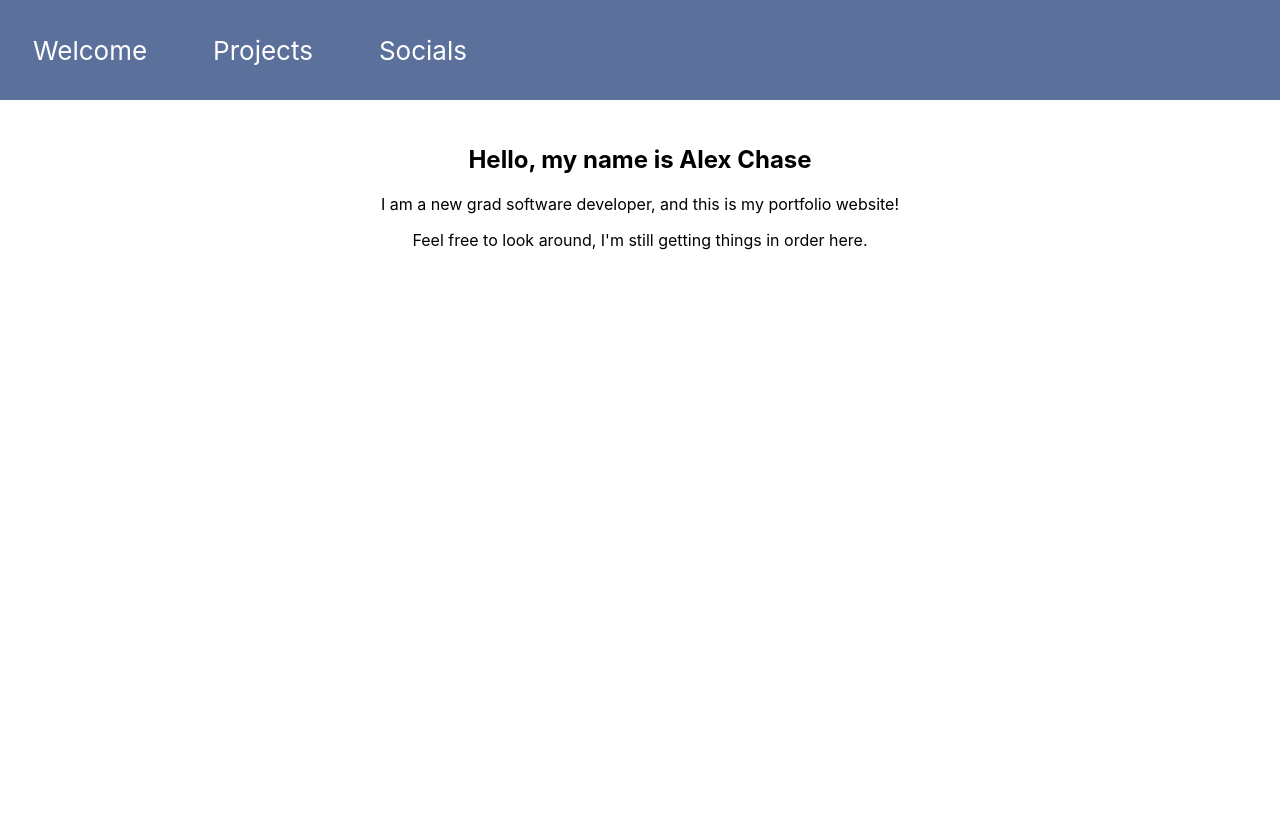
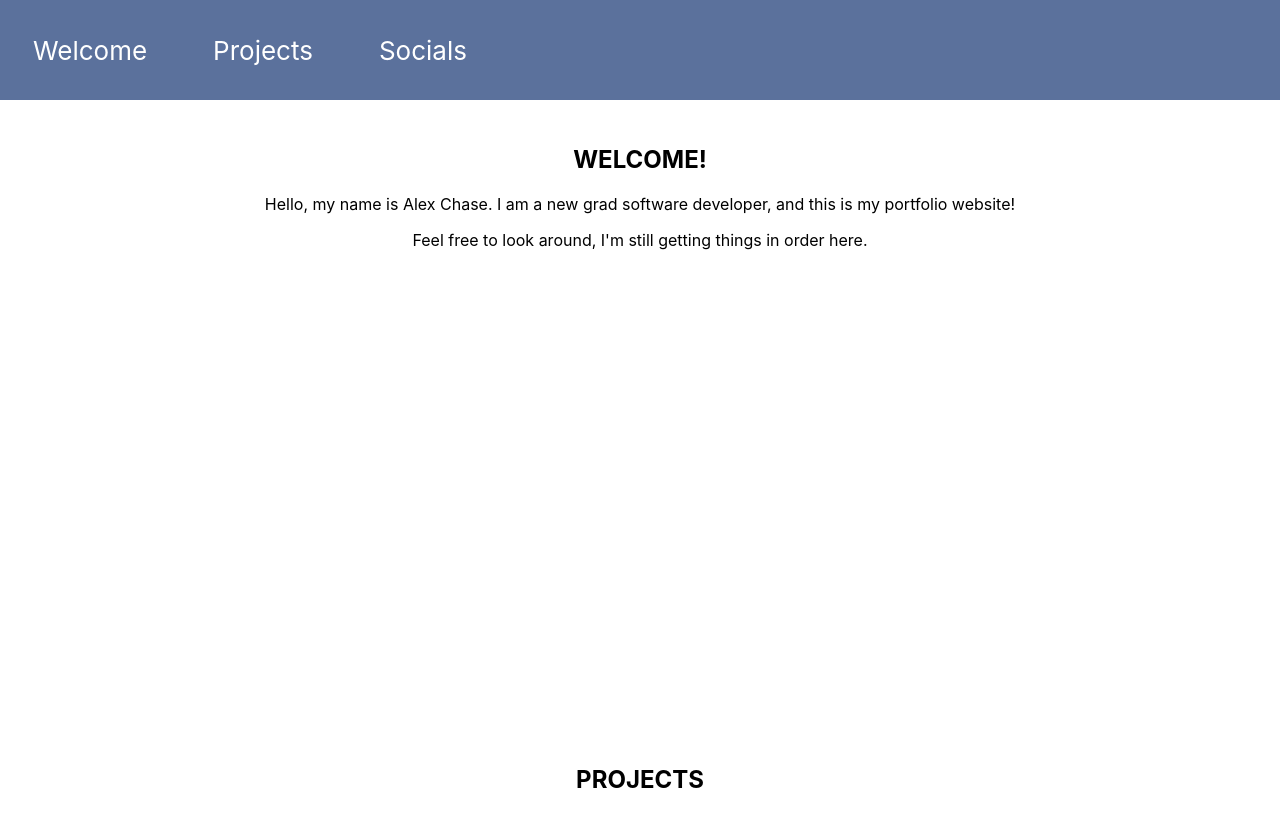
Before and after one commit to AlexConnorChase/PortfolioSite, a React (Create React App) app: page / in a window 1280 px wide. Shown: the top 826 px of the page. Before the commit the page ends 800 px from the top, so only its background shows below. Built offline with nearby package versions, Linux system fonts and the light colour scheme.

Commit message:
Updated to add Project section base

```diff
--- a/src/App.css
+++ b/src/App.css
@@ -27,6 +27,11 @@
   flex-wrap: wrap;
 }
 
+.App-header > nav > a {
+  text-decoration: none;
+  color: white;
+}
+
 .App-header > p {
   height: 100%;
   width: 25px;
@@ -35,3 +40,13 @@
 .App-body {
   padding-top: 125px;
 }
+
+.Welcome {
+  width: 100%;
+  height: 600px;
+}
+
+.Projects {
+  width: 100%;
+  height: 600px;
+}
--- a/src/App.js
+++ b/src/App.js
@@ -2,7 +2,6 @@ import "./App.css";
 import { useState } from "react";
 
 function App() {
-  const [bodyState, setBS] = useState(0);
   return (
     <div className="App">
       <AppHeader />
@@ -15,31 +14,46 @@ function AppHeader() {
   return (
     <header className="App-header">
       <nav>
-        <p>Welcome</p>
-        <p>Projects</p>
-        <p>Socials</p>
+        <a href="#Welcome">Welcome</a>
+        <a href="#Projects">Projects</a>
+        <a href="#Socials">Socials</a>
       </nav>
     </header>
   );
 }
 
-function AppBody({ sectVal }) {
+function AppBody() {
   return (
     <body className="App-body">
-      <section className="Welcome">
-        <div>
-          <h1>Hello, my name is Alex Chase</h1>
-          <p>
-            I am a new grad software developer, and this is my portfolio
-            website!
-          </p>
-          <p>
-            Feel free to look around, I'm still getting things in order here.
-          </p>
-        </div>
-      </section>
+      <WelcomeSection />
+      <ProjectsSection />
     </body>
   );
 }
 
+function WelcomeSection() {
+  return (
+    <section className="Welcome">
+      <div>
+        <h1>WELCOME!</h1>
+        <p>
+          Hello, my name is Alex Chase. I am a new grad software developer, and
+          this is my portfolio website!
+        </p>
+        <p>Feel free to look around, I'm still getting things in order here.</p>
+      </div>
+    </section>
+  );
+}
+
+function ProjectsSection() {
+  return (
+    <section className="Projects">
+      <div>
+        <h1>PROJECTS</h1>
+      </div>
+    </section>
+  );
+}
+
 export default App;
```
